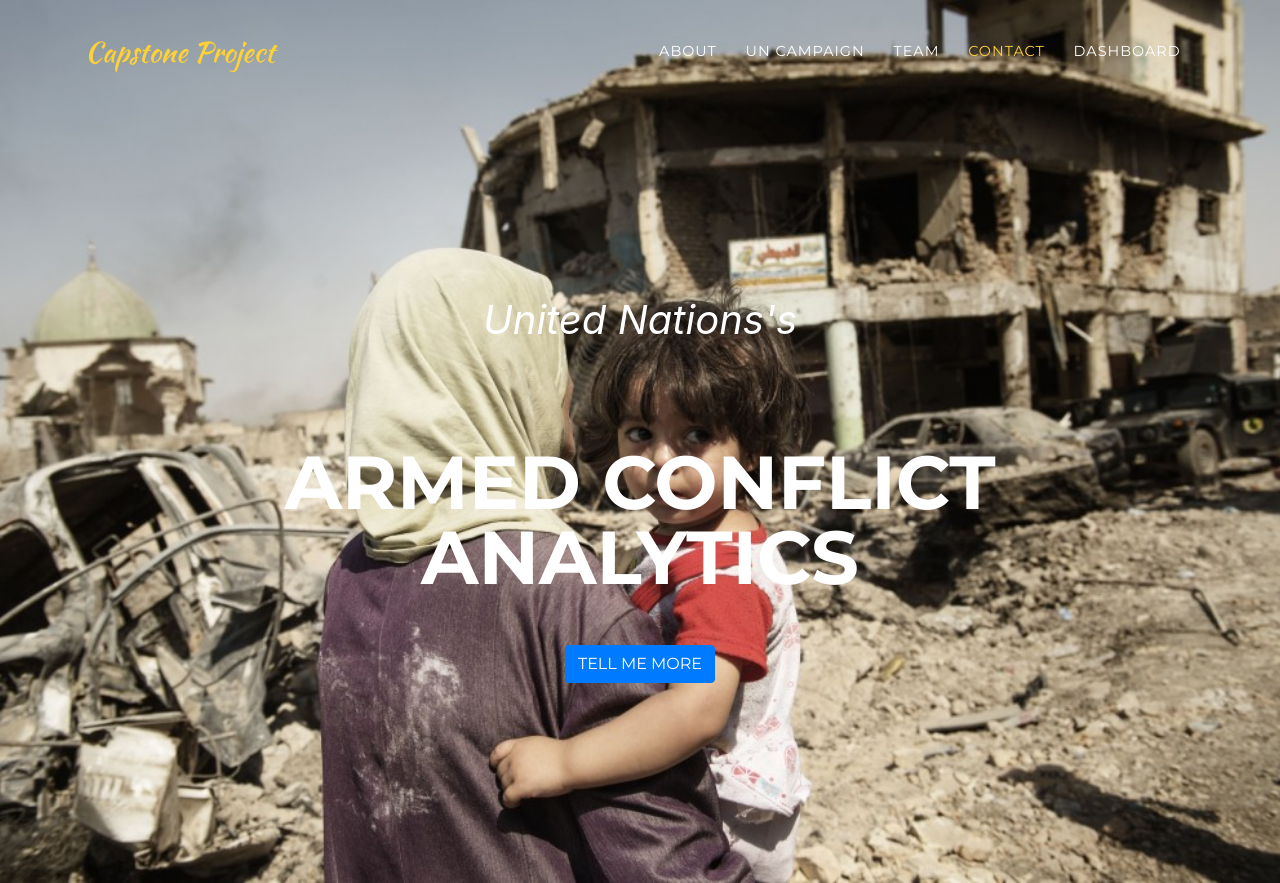
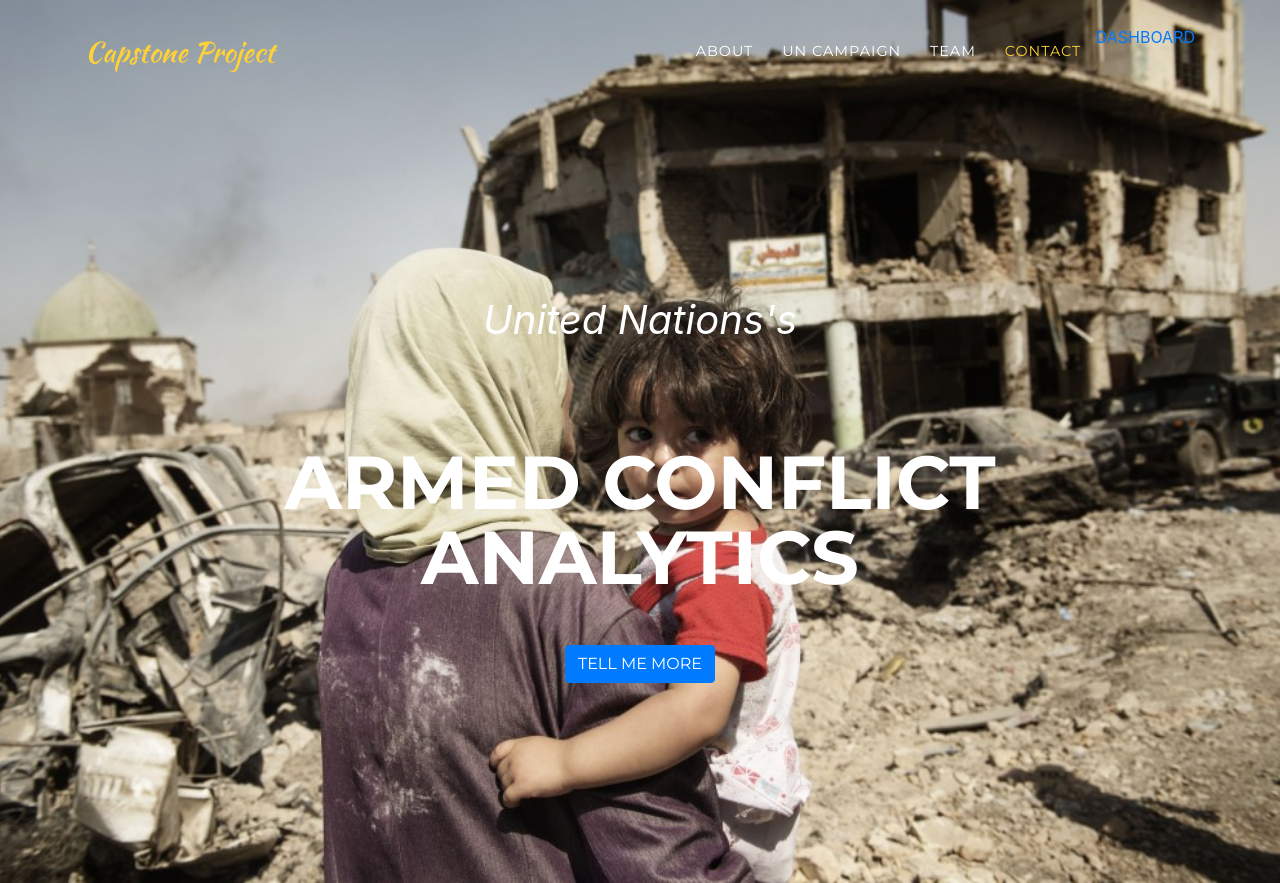
Before and after one commit to haripery/haripery.github.io, a website with bundled scripts: page index.html in a window 1280 px wide. Shown: the top 883 px of the page. Built offline with nearby package versions, Linux system fonts and the light colour scheme; files whose address does not match are found by name; a web font is replaced by a local one.

Commit message:
dashboard issue

```diff
--- a/index.html
+++ b/index.html
@@ -50,7 +50,7 @@
                 <a class="nav-link js-scroll-trigger" href="#contact">Contact</a>
               </li>
             <li class="nav-item">
-                <a class="nav-link js-scroll-trigger" href="#dashboard">Dashboard</a>
+                <a href="./dashboard/index.html">Dashboard</a>
               </li>
           </ul>
         </div>
```
Also changed, not shown: 1 other file.
